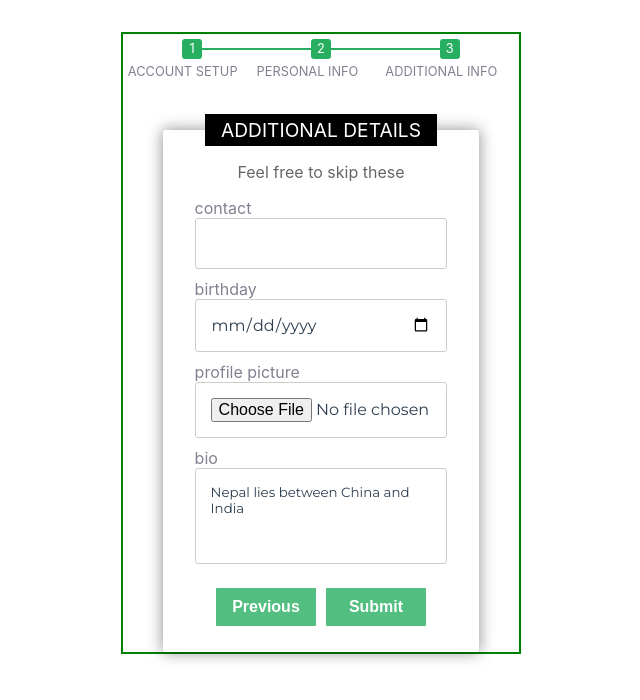
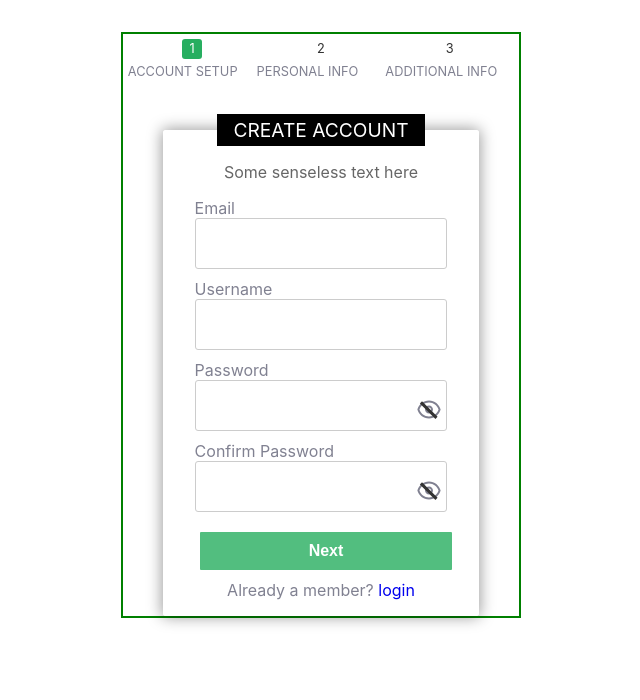
Before and after one commit to mandip1213/Haq-the-Weak, a React (Create React App) app in the folder frontend/: page /signup in a window 1280 px wide. Shown: the top 700 px of the page, without its empty margins (319-959 px from the left). Built offline with nearby package versions, Linux system fonts and the light colour scheme; no server answers.

Commit message:
giving final touch

```diff
--- a/frontend/src/App.js
+++ b/frontend/src/App.js
@@ -14,7 +14,7 @@ import EditProfile from './compoonents/Profile/EditProfile';
 import ScanQR from './compoonents/Vendor/ScanQR';
 import ConfirmScan from './compoonents/Vendor/ConfirmScan.js';
 import Four04 from './compoonents/extras/404';
-import QRscanner from './compoonents/Vendor/ScanQR';
+// import QRscanner from './compoonents/Vendor/ScanQR';
 import VendorMap from './compoonents/Vendor/VendorMap';
 import VendorSignup from './compoonents/auth/VendorSignup';
 import useFetch from './compoonents/utils/UseFetch';
@@ -22,6 +22,7 @@ import VendorView from './compoonents/Layout/VendorView';
 // import Loading from './compoonents/extras/Loading';
 const App = () => {
   const { isVendor } = useGlobalContext()
+
 
   useFetch("/api/vendor/570c8161-d7fb-4c70-98f2-faa8c8898e07/")
   return (<>
--- a/frontend/src/baseurl.js
+++ b/frontend/src/baseurl.js
@@ -1 +1,2 @@
-export default "http://localhost:8000"
+export default "https://tripbee.azurewebsites.net"
+// export default "http://localhost:8000"
--- a/frontend/src/compoonents/Home/Home.js
+++ b/frontend/src/compoonents/Home/Home.js
@@ -4,11 +4,10 @@ import useGlobalContext from '../utils/Globalcontext';
 import LandingPage from "./LandingPage"
 import "./Home.css"
 import useFetch from '../utils/UseFetch';
+import baseurl from '../../baseurl';
 import Loading from "../extras/Loading"
 
 export const Stars = ({ ratings }) => {
-
-
 	return (<>
 		<span className={`activity__star ${ratings >= 1 && "rated"}`}>&#9733;</span>
 		<span className={`activity__star ${ratings >= 2 && "rated"}`}>&#9733;</span>
@@ -21,12 +20,14 @@ export const Stars = ({ ratings }) => {
 
 const Home = () => {
 	const { isLoading, data: feeds, error } = useFetch("/api/feed/")
-
-	useEffect(() => {
+	const { uuid, access_token } = useGlobalContext()
+	useEffect(async () => {
 		document.title = "Trip Bee | Feed"
 
 
 	}, [])
+
+
 	if (isLoading) return (<div className="activities">
 		<h2 className='heading'>Feed</h2>
 		<Loading /></div>);
--- a/frontend/src/compoonents/auth/Login.css
+++ b/frontend/src/compoonents/auth/Login.css
@@ -116,6 +116,11 @@
     margin: 10px 5px;
 }
 
+.login.action-button {
+    /* align-self: stretch !important; */
+    width: 100% !important
+}
+
 #login-form .action-button:hover,
 #login-form .action-button:focus {
     box-shadow: 0 0 0 2px white, 0 0 0 3px #27AE60;
--- a/frontend/src/compoonents/auth/Login.js
+++ b/frontend/src/compoonents/auth/Login.js
@@ -111,8 +111,7 @@ const Login = () => {
 						</div>
 					</div>
 
-					<div className="forgot-password"><Link to="/login " className="hover-link">forgot password?</Link></div>
-					<button type="submit" className=" action-button">Login</button>
+					<button type="submit" className="login action-button">Login</button>
 
 					<div className="to-signup">Don't have an account ?   <Link to="/signup" className="hover-link">signup</Link></div>
 				</fieldset>
@@ -146,4 +145,5 @@ function Eye() {
 		</svg>
 	)
 }
-export default (Login)
+export default Login
+export { Eye }
--- a/frontend/src/compoonents/auth/Signup.css
+++ b/frontend/src/compoonents/auth/Signup.css
@@ -89,6 +89,10 @@
     margin: 10px 5px;
 }
 
+.next.next-first {
+    width: 100% !important;
+}
+
 #signup-form .action-button:hover,
 #signup-form .action-button:focus {
     box-shadow: 0 0 0 2px white, 0 0 0 3px #27AE60;
@@ -153,6 +157,10 @@
     content: none;
 }
 
+.to-login {
+    text-align: center;
+}
+
 
 /*marking active/completed steps green*/
 
--- a/frontend/src/compoonents/auth/Signup.js
+++ b/frontend/src/compoonents/auth/Signup.js
@@ -3,28 +3,38 @@ import URL from "../../baseurl"
 import { Link, useNavigate } from 'react-router-dom';
 import useGlobalContext from '../utils/Globalcontext';
 import "./Signup.css"
+import { Eye } from "./Login"
 
 function Signup() {
 	/* states */
-	const [tab, setTab] = useState(3);
+	const [tab, setTab] = useState(1);
 	const [signupDetails, setsignupDetails] = useState({
 		// email: "",
-		email: "temp@mail.com",
-		username: "ellipsers",
-		password: "temppassword", confirmPassword: "temppassword",
-		gender: "Male",
+		email: "",
+		username: "",
+		password: "", confirmPassword: "",
+		gender: "",
 		birthday: "",
 		// birthday: new Date("2000-01-01").toISOString().substring(0, 10),
-		firstname: "lorem", lastname: "ipsum",
-		bio: "Nepal lies between China and India ", home_town: "Morang",
+		firstname: "", lastname: "",
+		bio: " ", home_town: "",
 		contact: ""
 	})
+
+	// const [signupDetails, setsignupDetails] = useState({
+	// 	// email: "",
+	// 	email: "tempp@gmail.com",
+	// 	username: "ellipsers",
+	// 	password: "temppassword", confirmPassword: "temppassword",
+	// 	gender: "Male",
+	// 	birthday: "",
+	// 	// birthday: new Date("2000-01-01").toISOString().substring(0, 10),
+	// 	firstname: "lorem", lastname: "ipsum",
+	// 	bio: "Nepal lies between China and India ", home_town: "Morang",
+	// 	contact: ""
+	// })
 	const [error, setError] = useState({})
 
-	// const [signupDetails, setsignupDetails] = useState({
-	// 	email: "", password: "", confirmPassword: "",
-	// 	username: "", firstname: "", lastname: "", bio: "", home_town: "",gender: "",birtthday:"2000-01-01",
-	// })
 
 	const navigate = useNavigate()
 	const { isLoggedIn } = useGlobalContext()
@@ -137,10 +147,24 @@ function Signup() {
 				// "Content-type": "application/json"
 			}
 		}).then(res => res.json())
-			.then(res => console.log(res)).catch(error => {
+			.then(res => {
+				navigate("/login")
+				console.log(res)
+			}).catch(error => {
 				setError({ tab: 3, message: "an unknown error occured" })
 			})
 
+	}
+	const togglePassword = (e) => {
+		e.currentTarget.classList.toggle("show-hide-password")
+		const element = document.querySelector("input.password")
+		element.type = (element.type === "text" ? "password" : "text")
+	}
+	const toggleConfirmPassword = (e) => {
+		/* not time to do in same function */
+		e.currentTarget.classList.toggle("show-hide-password")
+		const element = document.querySelector("input.confirm-password")
+		element.type = (element.type === "text" ? "password" : "text")
 	}
 	return (
 		/* < !--multistep form-- >*/
@@ -169,26 +193,36 @@ function Signup() {
 
 					<div className="input-container">
 						<label htmlFor="username" className="label">Username</label>
+
+
 						<input type="text" className="input" value={username} id="username" name="username" onChange={handleChange} />
 					</div>
 
 					<div className="input-container">
 						<label htmlFor="password" className="label">Password</label>
-						<input type="text" className="input" value={password} id="password" name="password" onChange={handleChange} />
+						<div className="password-input">
+							<input type="password" name="password" id="password" className="input password" value={password} onChange={handleChange} />
+							<span className='show-hide-password' onClick={togglePassword}><Eye />
+							</span>
+						</div>
 					</div >
 
 
 					<div className="input-container">
 						<label htmlFor="confirmPassword" className="label">Confirm Password</label>
-						<input type="text" className="input" value={confirmPassword} id="confirmPassword" name="confirmPassword" onChange={handleChange} />
+						<div className="password-input">
+							<input type="password" name="confirmPassword" id="confirmPassword" className="input confirm-password" value={confirmPassword} onChange={handleChange} />
+							<span className='show-hide-password' onClick={toggleConfirmPassword}><Eye />
+							</span>
+						</div>
 					</div >
 
 					< div className="button-div">
 						<button type="button" name="next" onClick={() => { setTab(2) }}
-							className="next action-button" >Next</button>
+							className="next action-button next-first" >Next</button>
 					</div>
 
-					<div className="naming-is-hard">Already a member? <Link to="/login">login</Link></div>
+					<div className="to-login">Already a member? <Link to="/login">login</Link></div>
 
 				</fieldset>
 			}
--- a/frontend/src/index.css
+++ b/frontend/src/index.css
@@ -32,9 +32,20 @@ a {
     color: blue;
 }
 
+.location-icon {
+    margin-right: 0.25rem;
+    width: 30px;
+    aspect-ratio: 1/1;
+}
+
 .container {
     transition: background 0.4s linear;
     /* transition: background-color 0.4s linear; */
+}
+
+.loading-error {
+    padding: 1rem;
+    padding-left: 0;
 }
 
 body.light {
```
Also changed, not shown: frontend/src/compoonents/Vendor/Vendor.js.
